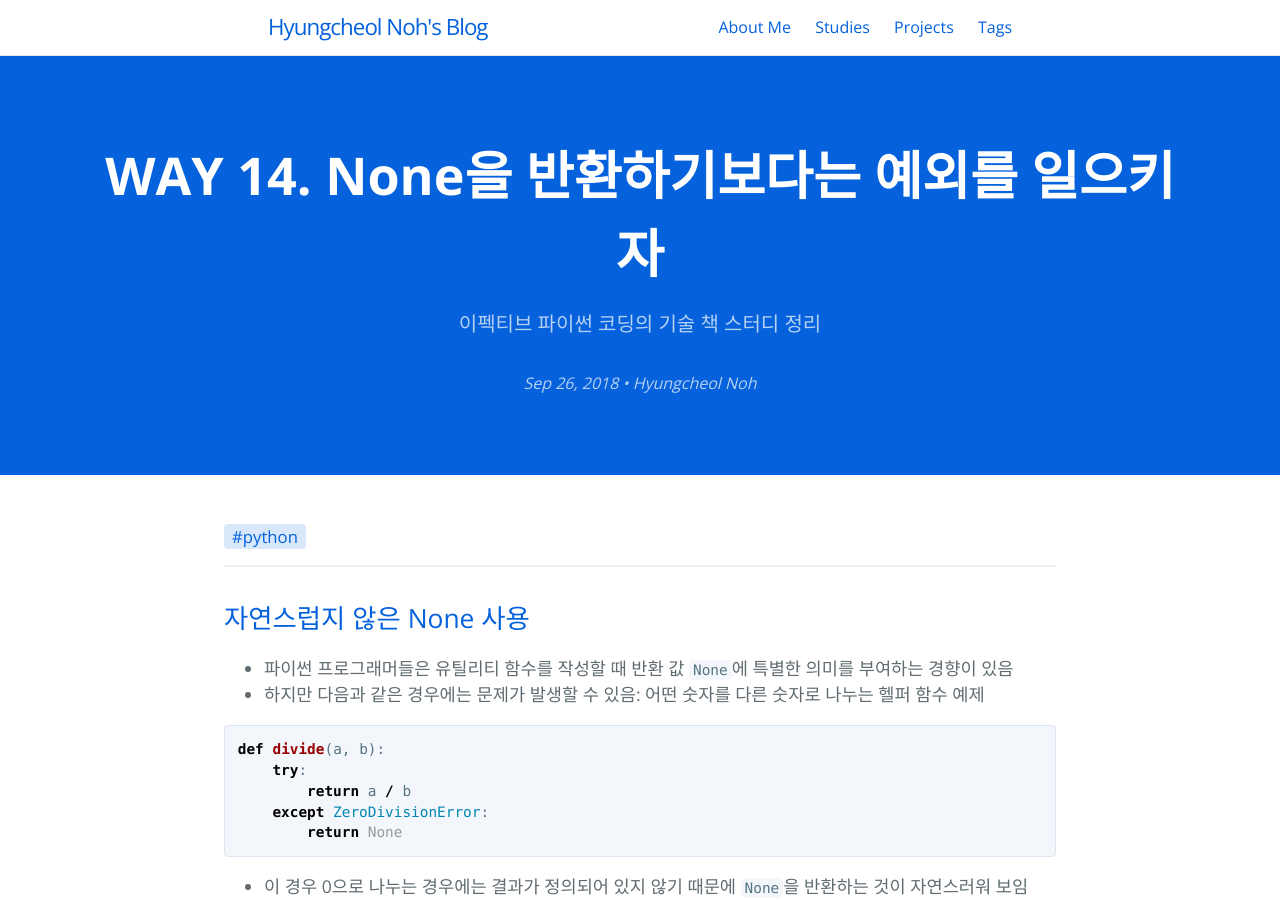
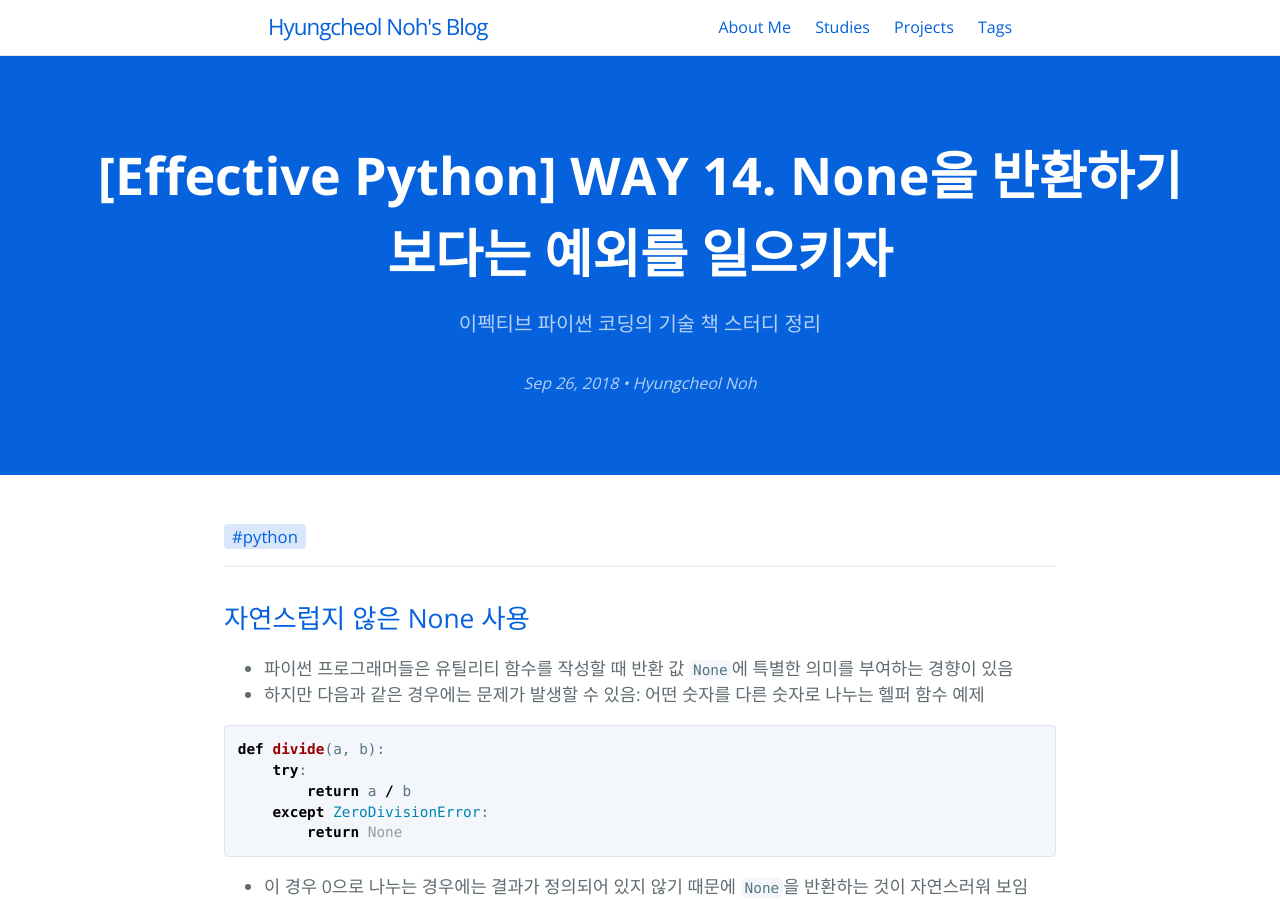
Before and after one commit to hcnoh/hcnoh.github.io, a Jekyll site: the page built from _posts/2018-09-26-effective-python-way14.md, in a window 1280 px wide and 900 px high. Built offline with Jekyll 4.4.1, drawn with Linux system fonts in a browser that asks for light colours; comment, search, counter and statistics services are not loaded; some of the changed lines change nothing that is shown.

Commit message:
Update 2018-09-26-effective-python-way14.md

```diff
--- a/_posts/2018-09-26-effective-python-way14.md
+++ b/_posts/2018-09-26-effective-python-way14.md
@@ -1,10 +1,10 @@
 ---
 layout: post
-title: "WAY 14. None을 반환하기보다는 예외를 일으키자"
+title: "[Effective Python] WAY 14. None을 반환하기보다는 예외를 일으키자"
 date: 2018-09-26 17:39:13
 tagline: "이펙티브 파이썬 코딩의 기술 책 스터디 정리"
 categories:
-- 이펙티브 파이썬 스터디
+- Effective Python
 tags:
 - python
 image: /thumbnail-mobile.png
```
